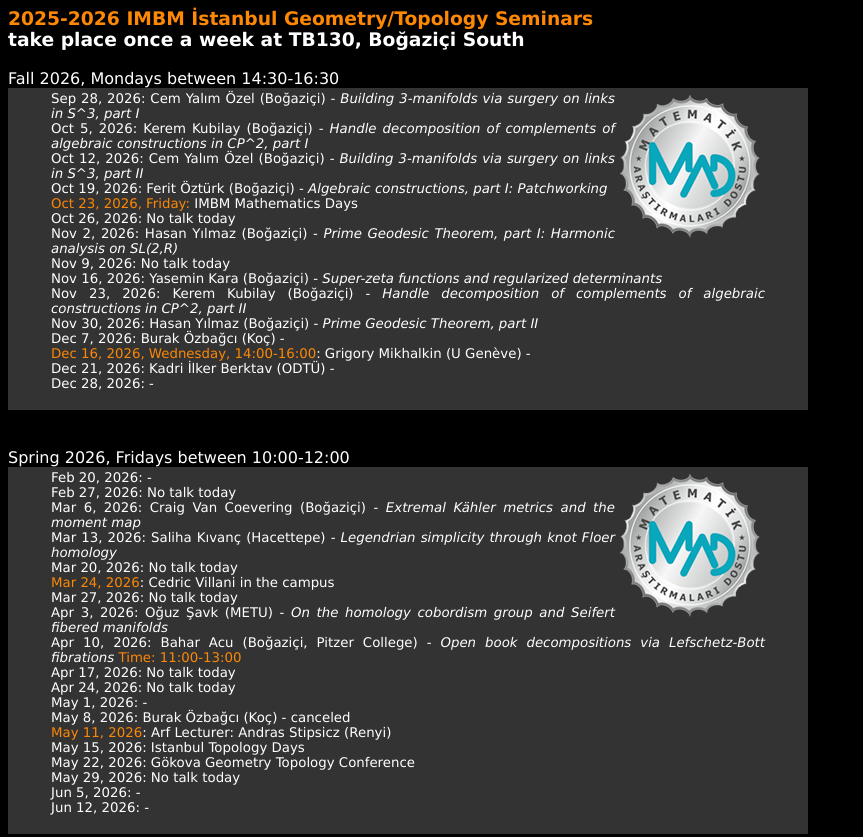
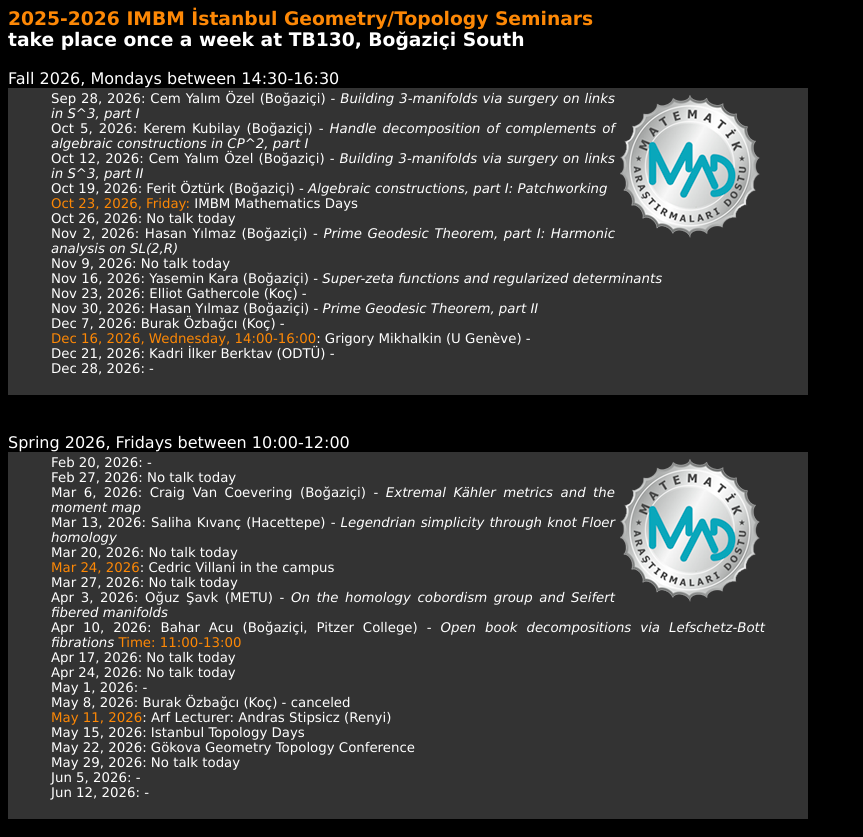
Before and after one commit to FeritOzturk/here, a plain HTML site: page GT24-2x.html in a window 1280 px wide. Shown: the top 837 px of the page, without its empty margins (0-863 px from the left). Drawn offline with Linux system fonts and the light colour scheme.

Commit message:
Update GT24-2x.html

```diff
--- a/GT24-2x.html
+++ b/GT24-2x.html
@@ -38,7 +38,7 @@ Oct 26, 2026: No talk today   <br>
 Nov 2, 2026:  Hasan Yılmaz (Boğaziçi) - <i>Prime Geodesic Theorem, part I: Harmonic analysis on SL(2,R)</i> <br>
 Nov 9, 2026:  No talk today <br>
 Nov 16, 2026: Yasemin Kara (Boğaziçi) - <i>Super-zeta functions and regularized determinants</i> <br>
-Nov 23, 2026: Kerem Kubilay (Boğaziçi) - <i>Handle decomposition of complements of algebraic constructions in CP^2, part II</i> <br>
+Nov 23, 2026: Elliot Gathercole (Koç) - <i></i> <br>
 Nov 30, 2026: Hasan Yılmaz (Boğaziçi) - <i>Prime Geodesic Theorem, part II</i> <br>
 Dec 7, 2026:  Burak Özbağcı (Koç) - <i></i> <br>
 <font color="#fd8806" face="Verdana"> Dec 16, 2026, Wednesday, 14:00-16:00</font>: Grigory Mikhalkin (U Genève) - <i></i> <br>
```
